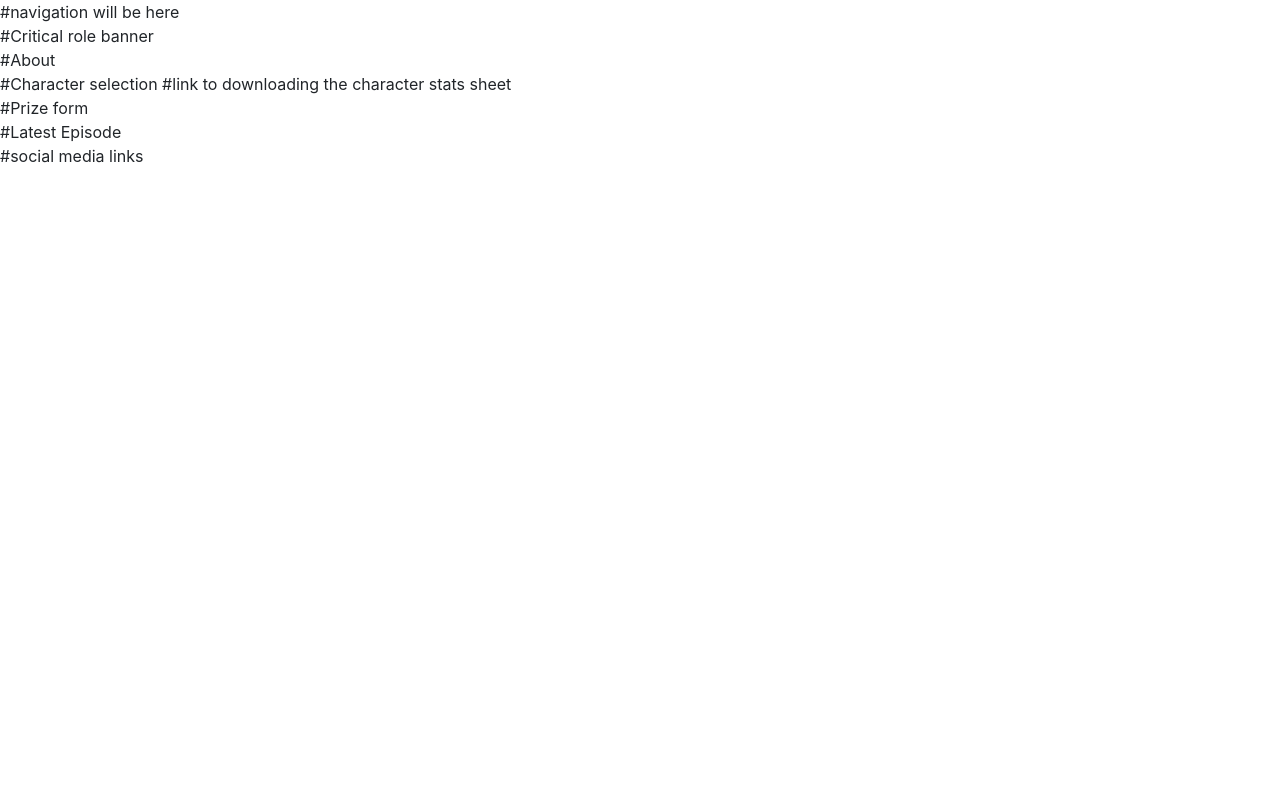
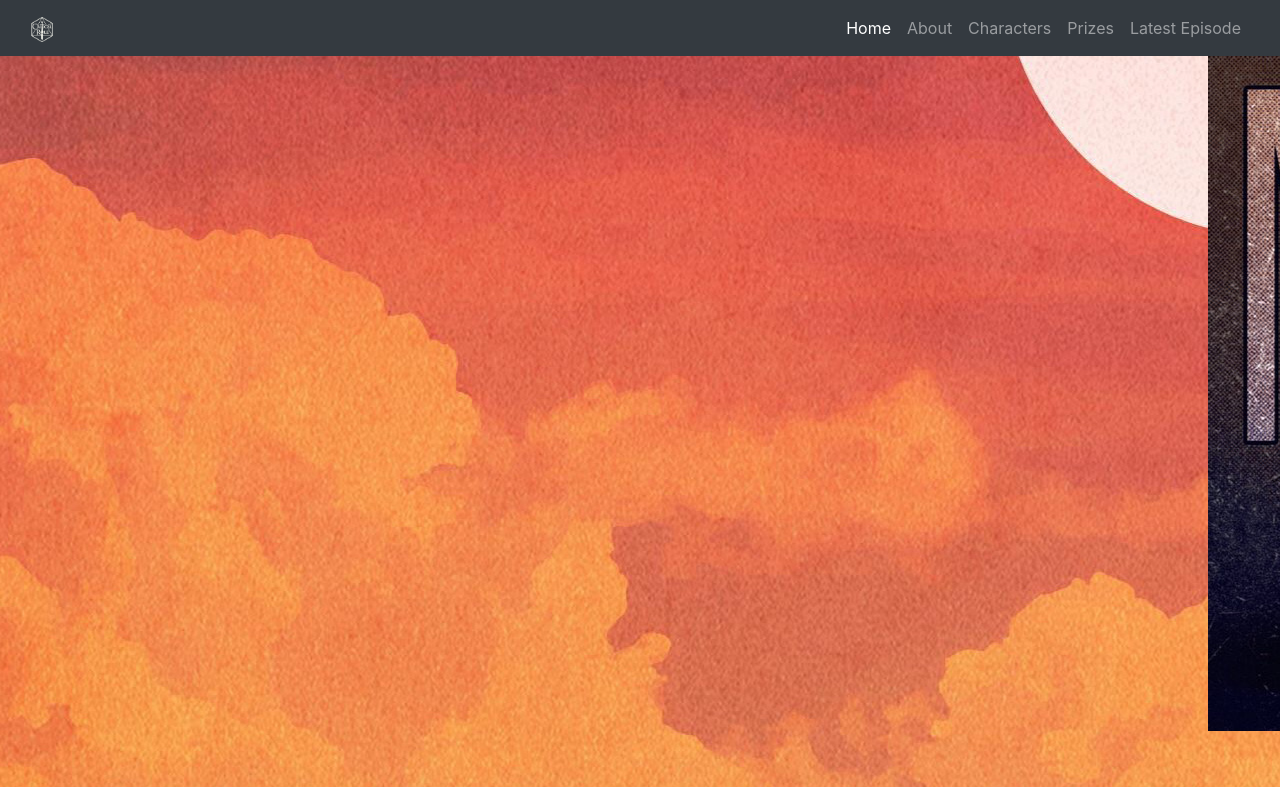
Before and after one commit to Code-Institute-Submissions/Milestone-14, a plain HTML site: page index.html in a window 1280 px wide. Shown: the top 787 px of the page. Drawn offline with nearby package versions, Linux system fonts and the light colour scheme; files that its build step writes are made by us from their sources.

Commit message:
Navbar + Carousel WIP

```diff
--- /dev/null
+++ b/assets/css/style.css
@@ -0,0 +1,27 @@
+@import url('https://fonts.googleapis.com/css?family=Noto+Sans+JP:400,500,700&display=swap');
+/* font-family: 'Noto Sans JP', sans-serif; */
+
+
+/*--------Bootstrap Breakpoints---------*/
+/* xs devices (<576px) = default in Bootstrap (hence no media query)
+No media query since this is the default in Bootstrap
+
+sm devices (>576px) = @media min-width: 576px
+
+md devices (>768px) = @media min-width: 768px
+
+lg devices (>992px) = @media min-width: 992px
+
+xl devices (>1200px) = @media min-width: 1200px
+*/
+
+/*--------Media Queries--------*/
+@media (max-width: 992px) {
+
+  }
+@media (max-width: 768px) {
+
+}
+@media (max-width: 576px) {
+
+}
--- a/index.html
+++ b/index.html
@@ -1,36 +1,86 @@
 <!DOCTYPE html>
 <html lang="en">
+
 <head>
   <meta charset="UTF-8">
-    <meta name="viewport" content="width=device-width, initial-scale=1, shrink-to-fit=no">
+  <meta name="viewport" content="width=device-width, initial-scale=1">
   <meta http-equiv="X-UA-Compatible" content="ie=edge">
   <link rel="stylesheet" href="https://stackpath.bootstrapcdn.com/bootstrap/4.4.1/css/bootstrap.min.css" integrity="sha384-Vkoo8x4CGsO3+Hhxv8T/Q5PaXtkKtu6ug5TOeNV6gBiFeWPGFN9MuhOf23Q9Ifjh" crossorigin="anonymous">
+  <script src="https://ajax.googleapis.com/ajax/libs/jquery/3.4.1/jquery.min.js"></script>
+  <script src="https://cdnjs.cloudflare.com/ajax/libs/popper.js/1.12.9/umd/popper.min.js"></script>
+  <script src="https://maxcdn.bootstrapcdn.com/bootstrap/4.0.0/js/bootstrap.min.js"></script>
+  <script src="https://use.fontawesome.com/releases/v5.12.0/js/all.js"></script>
   <link rel="stylesheet" href="assets/css/style.css">
   <title>The Mighty Nein</title>
 </head>
+
 <body>
-    <header>
-        #navigation will be here
-    </header>
+  <!--navigation will be here-->
+  <nav class="navbar navbar-expand-md navbar-dark bg-dark sticky-top">
+    <div class="container-fluid">
+      <a class="navbar-brand" href="#" "target_blank"><img src="./assets/images/Logo.png" height="25" alt="Mighty Nein Logo"></a>
+      <button class="navbar-toggler" type="button" data-toggle="collapse" data-target="#navbarResponsive">
+          <span class="navbar-toggler-icon"></span>
+        </button>
+      <div class="collapse navbar-collapse" id="navbarResponsive">
+        <ul class="navbar-nav ml-auto">
+          <li class="nav-item active">
+            <a class="nav-link" href="#">Home</a>
+          </li>
+          <li class="nav-item">
+            <a class="nav-link" href="#">About</a>
+          </li>
+          <li class="nav-item">
+            <a class="nav-link" href="#">Characters</a>
+          </li>
+          <li class="nav-item">
+            <a class="nav-link" href="#">Prizes</a>
+          </li>
+          <li class="nav-item">
+            <a class="nav-link" href="#">Latest Episode</a>
+          </li>
+        </ul>
+      </div>
+    </div>
+  </nav>
+
+  <!--Critical role banner/carousel-->
+  <div ide="slides" class="carousel slide" data-ride="carousel">
+    <ul class="carousel-indicators">
+      <li data-target="#slides" data-slide-to="0" class="active"></li>
+      <li data-target="#slides" data-slide-to="1"></li>
+      <li data-target="#slides" data-slide-to="2"></li>
+    </ul>
+    <div class="carousel-inner">
+      <div class="carousel-item active">
+        <img src="./assets/images/mighty-nein.jpg"></img>
+      </div>
+      <div class="carousel-item">
+        <img src="./assets/images/m91.jpg"></img>
+      </div>
+      <div class="carousel-item">
+        <img src="./assets/images/m92.jpg"></img>
+      </div>
+    </div>
+  </div>
+
+
   <section>
-        #Critical role banner
+    <!--About-->
   </section>
   <section>
-        #About
+    <!--Character selection #link to downloading the character stats sheet -->
   </section>
   <section>
-        #Character selection
-        #link to downloading the character stats sheet
+    <!--Prize form-->
   </section>
   <section>
-        #Prize form
-    </section>
-    <section>
-        #Latest Episode
+    <!--Latest Episode-->
   </section>
   <footer>
-        #social media links
+    <!--social media links-->
   </footer>
 
 </body>
+
 </html>
```
Also changed, not shown: assets/images/Logo.png (added), assets/images/WIP92.png (added), assets/images/layer_0.png (added), assets/images/layer_1.png (added), assets/images/layer_2.png (added), assets/images/layer_3.png (added), assets/images/layer_4.png (added), assets/images/m91.jpg (added), assets/images/m92.jpg (added), assets/images/mighty-nein.jpg (added), assets/style.css (deleted), 1 other file. Lines whose indentation alone changed are shown as unchanged.
